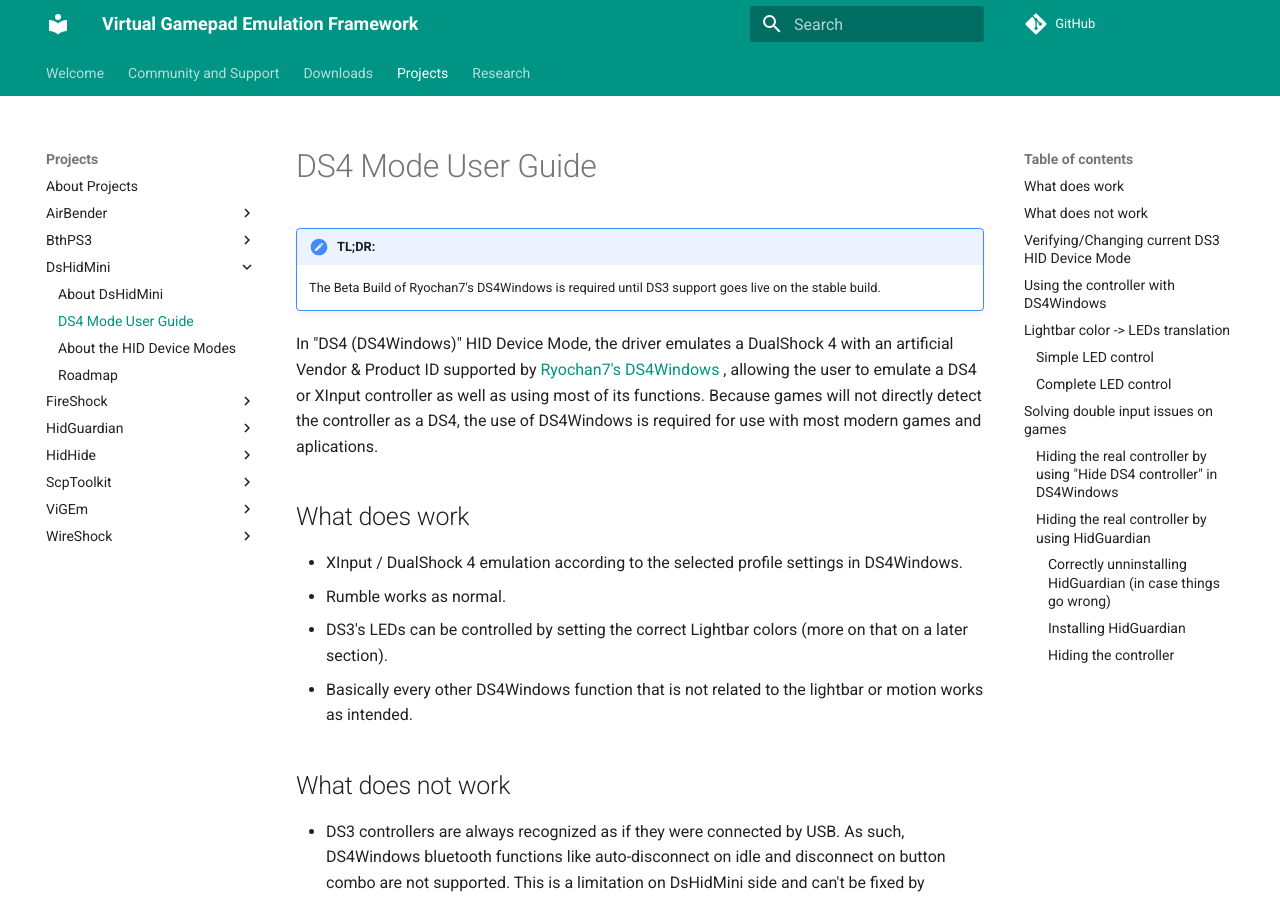
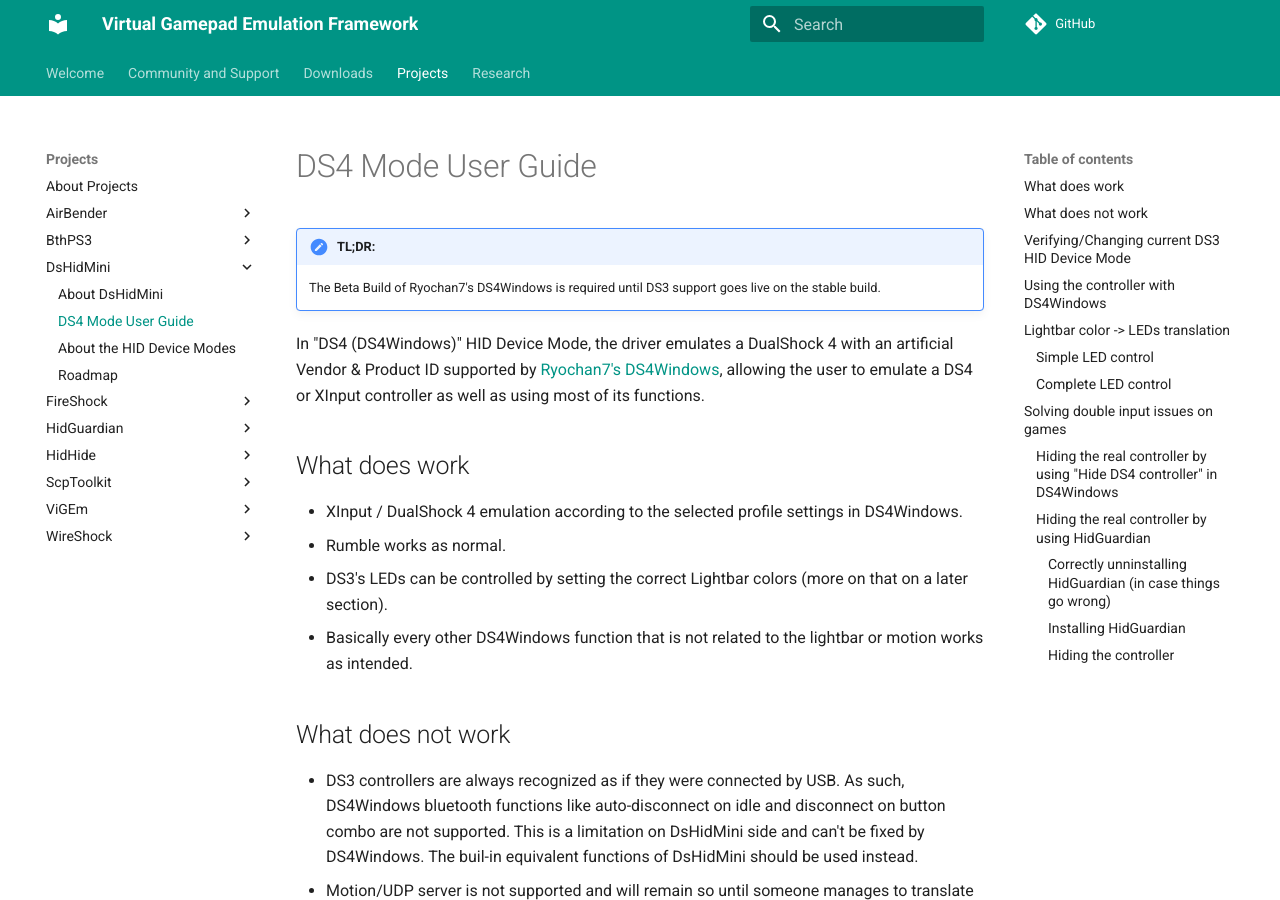
Before and after one commit to nefarius/ViGEm.github.io, an MkDocs documentation site: the page built from docs/projects/DsHidMini/DS4-Mode-User-Guide.md, in a window 1280 px wide and 900 px high. Built offline with MkDocs 1.6.1 and Material for MkDocs 9.7.7, drawn with Linux system fonts in a browser that asks for light colours; comment, search, counter and statistics services are not loaded.

Commit message:
Simplified intro text

```diff
--- a/docs/projects/DsHidMini/DS4-Mode-User-Guide.md
+++ b/docs/projects/DsHidMini/DS4-Mode-User-Guide.md
@@ -4,7 +4,7 @@
     The Beta Build of Ryochan7's DS4Windows is required until DS3 support goes live on the stable build.
 
 
-In "DS4 (DS4Windows)" HID Device Mode, the driver emulates a DualShock 4 with an artificial Vendor & Product ID supported by [Ryochan7's DS4Windows](https://github.com/Ryochan7/DS4Windows) , allowing the user to emulate a DS4 or XInput controller as well as using most of its functions. Because games will not directly detect the controller as a DS4, the use of DS4Windows is required for use with most modern games and aplications.
+In "DS4 (DS4Windows)" HID Device Mode, the driver emulates a DualShock 4 with an artificial Vendor & Product ID supported by [Ryochan7's DS4Windows](https://github.com/Ryochan7/DS4Windows), allowing the user to emulate a DS4 or XInput controller as well as using most of its functions.
 
 ## What does work
 
```
